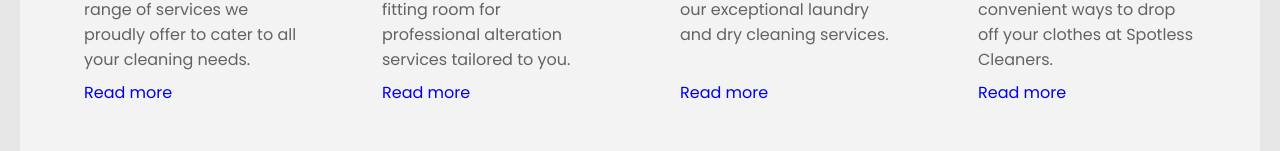
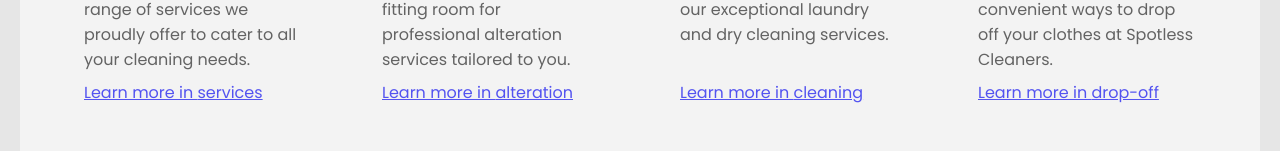
Before and after one commit to SunilPark1129/nj-spotlesscleaners, a Next.js app: page / in a window 1280 px wide. Shown: the part 801-952 px from the top of the page. Built offline with nearby package versions, Linux system fonts and the light colour scheme.

Commit message:
added - lighthouse link text audit (clickable word)

```diff
--- a/src/components/page/home/linksupport/LinkSupport.jsx
+++ b/src/components/page/home/linksupport/LinkSupport.jsx
@@ -25,7 +25,7 @@ function LinkSupport() {
             </div>
             <div className={styles.textContainer}>
               <p>{desc}</p>
-              <Link href={link}>Read more</Link>
+              <Link href={link}>Learn more in {title.toLowerCase()}</Link>
             </div>
           </article>
         ))}
--- a/src/components/page/home/linksupport/linkSupport.module.css
+++ b/src/components/page/home/linksupport/linkSupport.module.css
@@ -83,9 +83,10 @@
 
 .card a {
   margin-top: auto;
-  color: #0000ee;
+  color: #5353f0;
   width: max-content;
   border-radius: 4px;
+  text-decoration: underline;
 }
 
 .card a:hover {
```
